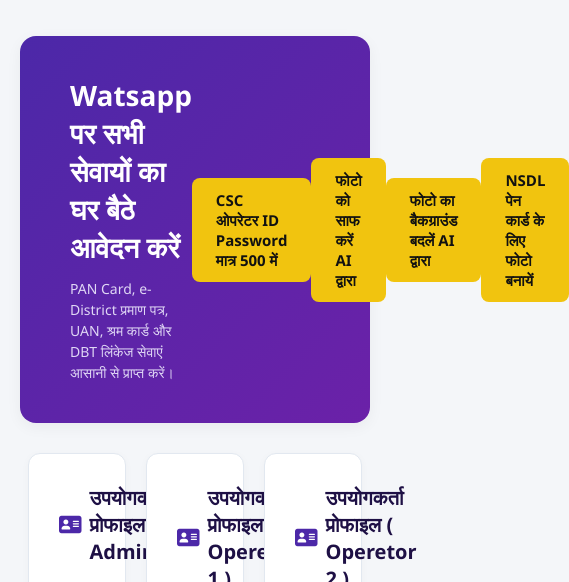
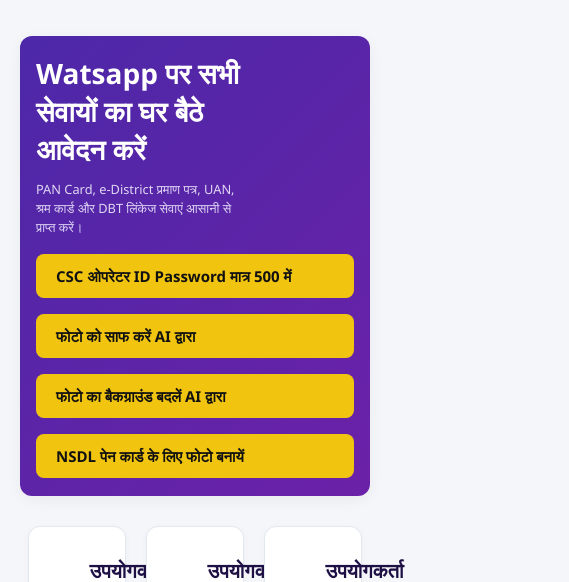
Before and after one commit to E-Sewa-Kendra/Online_Work, a plain HTML site: page index.html in a window 390 px wide. Shown: the part 109-691 px from the top of the page, 569 px wide, since content can reach past the window. Drawn offline with Linux system fonts and the light colour scheme.

Commit message:
Refactor CSS styles for consistency and responsiveness

```diff
--- a/style.css
+++ b/style.css
@@ -469,3 +469,63 @@ body {
     /* 10. UP Labour Card */
     .card-rasan .icon-box { background-color: #573913; color: #81c45a; }
     .card-rasan .btn { background-color: #4878cf; }
+/* --- Responsive Breakpoints --- */
+
+/* Tablet Screens (1024px and below) */
+@media (max-width: 1669px) {
+
+  .btn-yellow {
+    justify-content: flex-start;
+    width: 50%;
+    gap: 10px;
+    padding: 12px 20px;
+    margin-right: 10px;
+  }
+}
+@media (max-width: 1024px) {
+  .hero-banner {
+    flex-direction: column;
+    align-items: flex-start;
+    padding: 18px 16px;
+    border-radius: 12px;
+    gap: 16px;
+  }
+
+  .btn-yellow {
+    justify-content: flex-start;
+    width: 100%;
+    gap: 10px;
+  }
+}
+
+/* Mobile Screens (600px and below) */
+@media (max-width: 600px) {
+  .hero-banner {
+    padding: 18px 16px;
+    border-radius: 12px;
+    gap: 16px;
+  }
+
+  .hero-banner h2 {
+    font-size: 1.2rem;
+  }
+
+  .hero-banner p {
+    font-size: 0.8rem;
+  }
+
+  .btn-yellow {
+    flex-direction: column;
+    width: 100%;
+    gap: 10px;
+
+  }
+
+  .banner-btn {
+    width: 100%;
+    text-align: center;
+    white-space: normal; /* Mobile par text multi-line me wrap hone dega */
+    padding: 12px 10px;
+    font-size: 0.9rem;
+  }
+}
```
